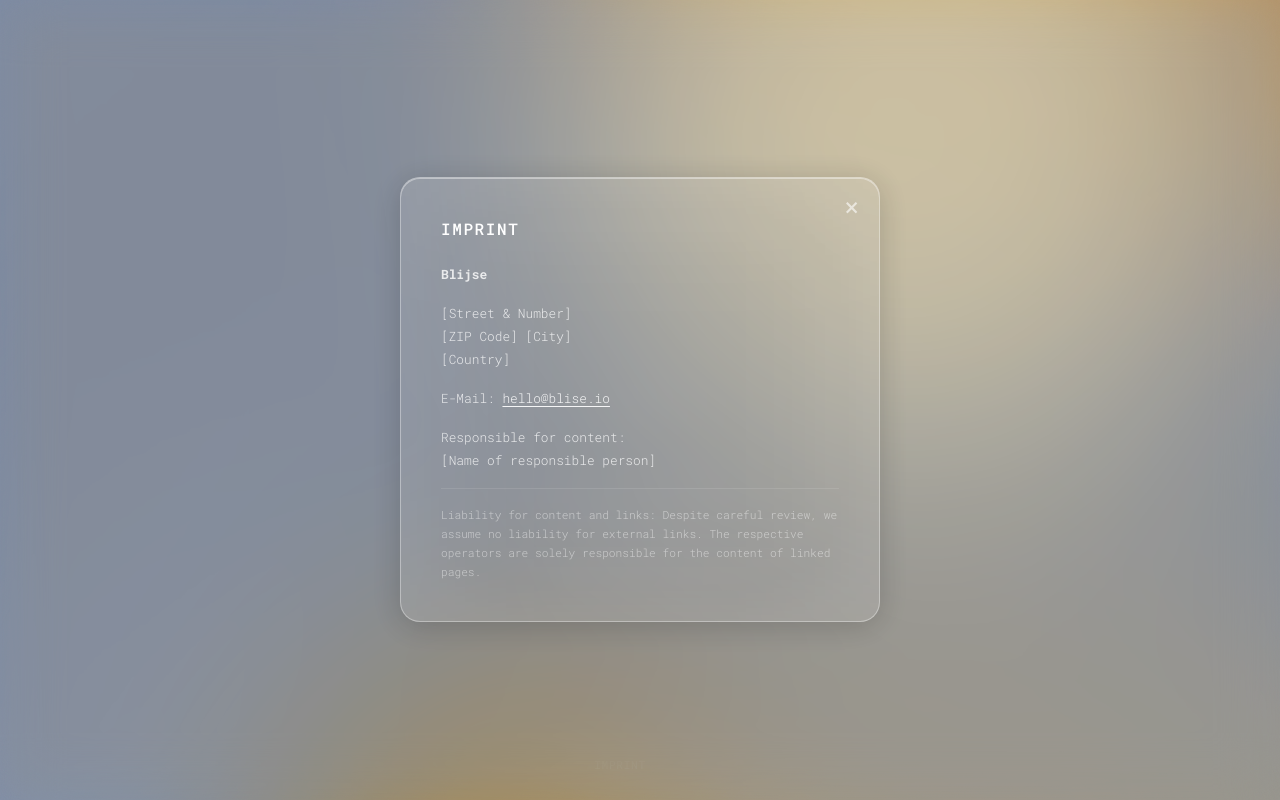
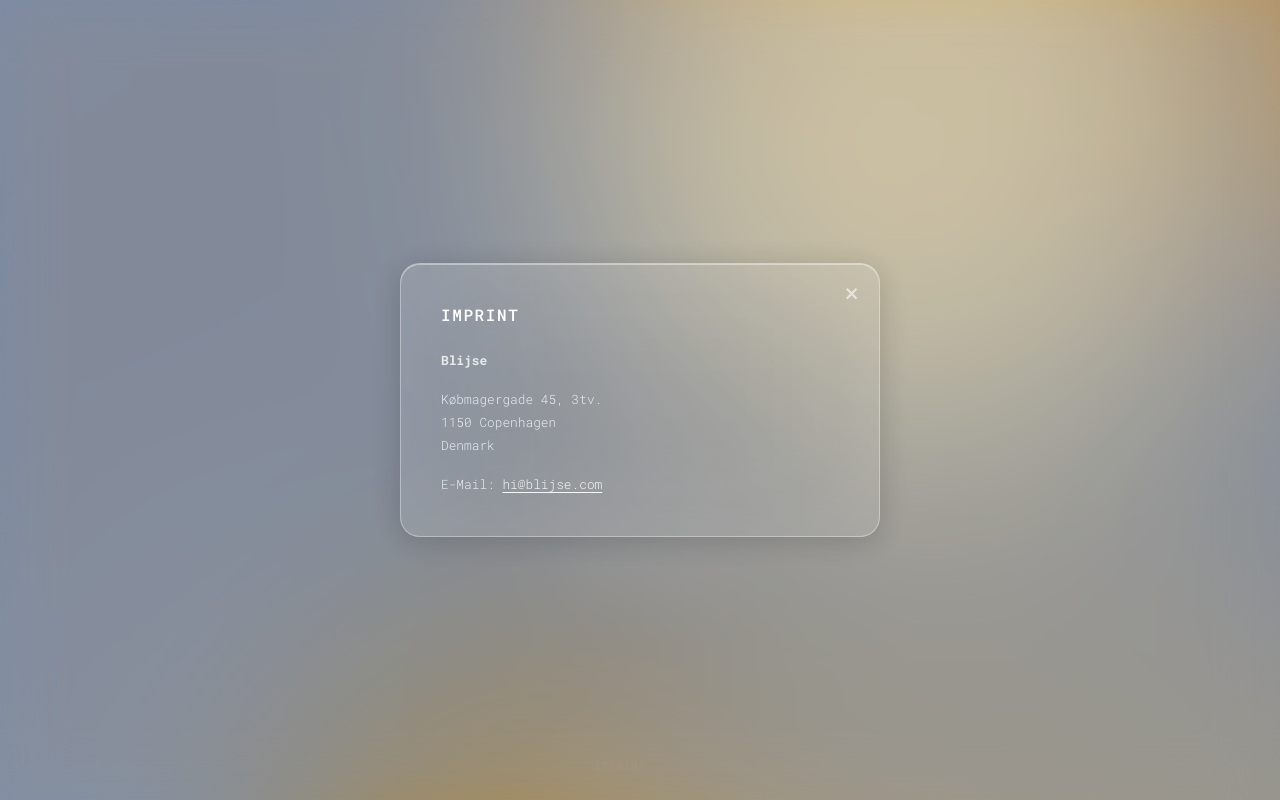
Before and after one commit to tetetootoo/bramlen-web, a React (Vite) app: page / in a window 1280 px wide. Both pictures are taken after a click on the button "IMPRINT". Built offline with nearby package versions, Linux system fonts and the light colour scheme.

Commit message:
update imprint

```diff
--- a/src/App.jsx
+++ b/src/App.jsx
@@ -77,21 +77,12 @@
             <div className="modal-body">
               <p><strong>Blijse</strong></p>
               <p>
-                [Street & Number]<br />
-                [ZIP Code] [City]<br />
-                [Country]
+                Købmagergade 45, 3tv.<br />
+                1150 Copenhagen<br />
+                Denmark
               </p>
               <p>
-                E-Mail: <a href="mailto:hello@blise.io">hello@blise.io</a>
-              </p>
-              <p>
-                Responsible for content:<br />
-                [Name of responsible person]
-              </p>
-              <p className="modal-note">
-                Liability for content and links: Despite careful review, we assume
-                no liability for external links. The respective operators are solely
-                responsible for the content of linked pages.
+                E-Mail: <a href="mailto:hi@blijse.com">hi@blijse.com</a>
               </p>
             </div>
           </div>
```
